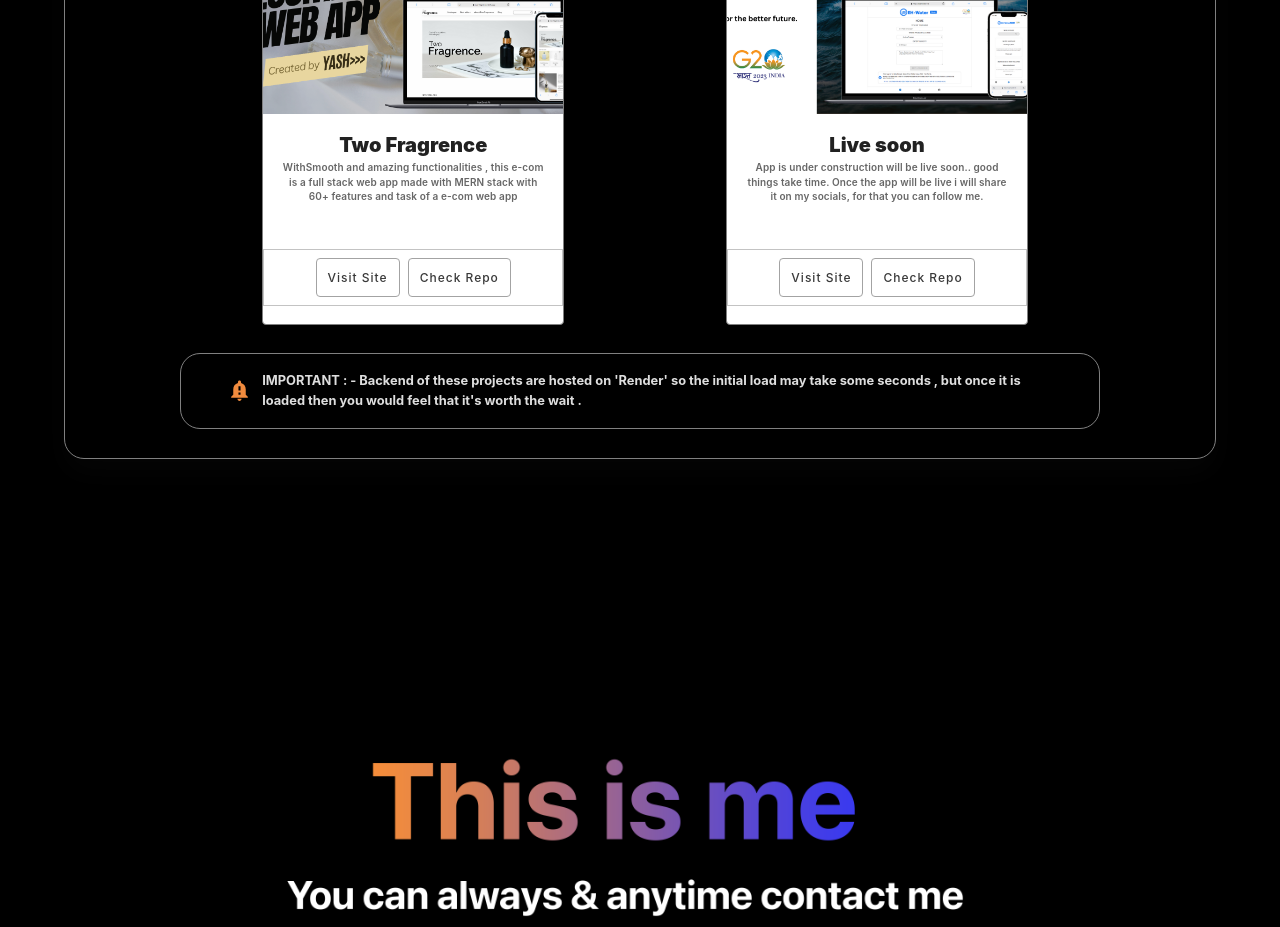
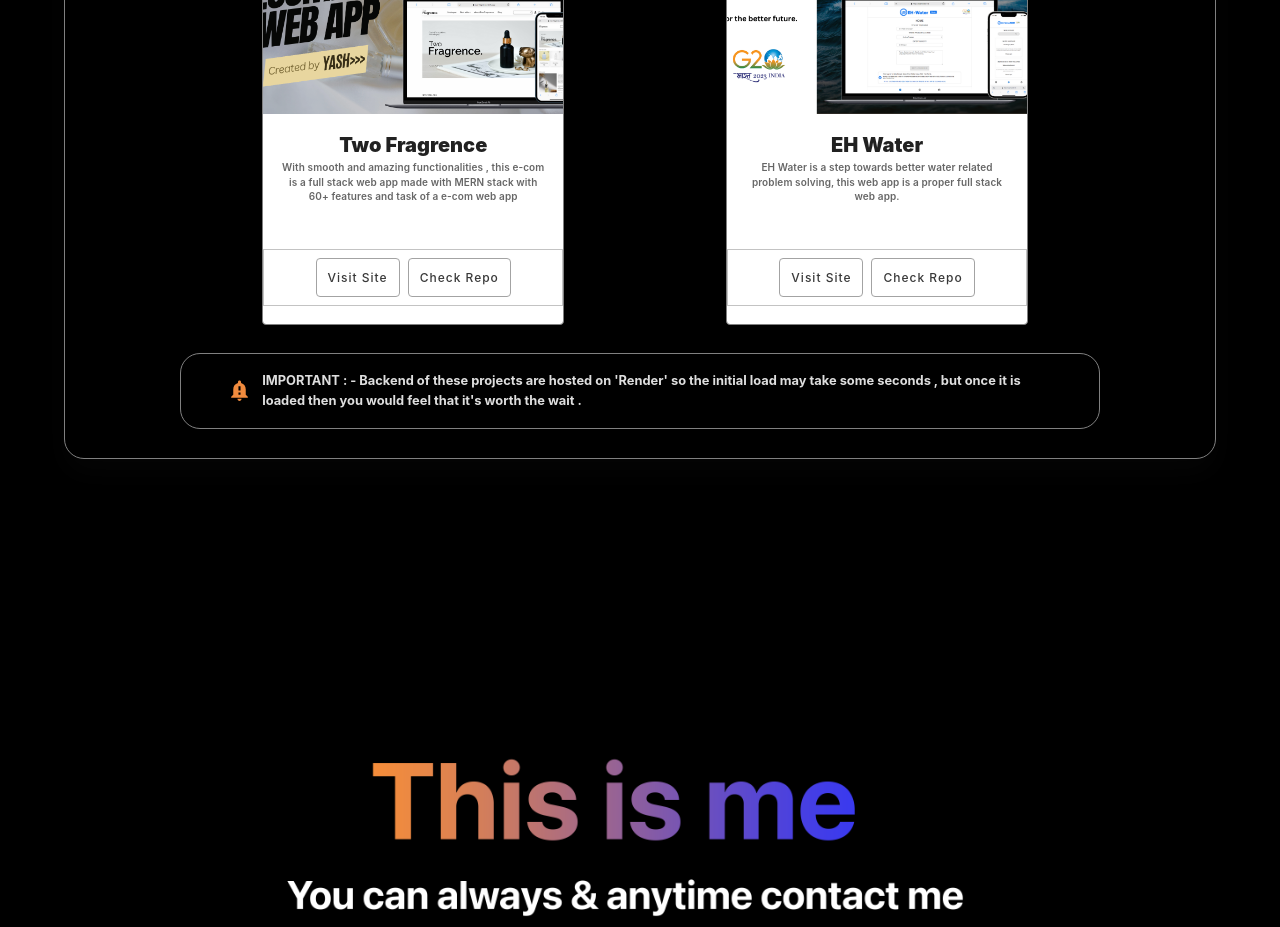
Before and after one commit to YYashSingh-9/my-portfolio, a React (Vite) app: page / in a window 1280 px wide. Shown: the part 2760-3687 px from the top of the page. Built offline with nearby package versions, Linux system fonts and the light colour scheme.

Commit message:
minor title update

```diff
--- a/src/Components/MyProjects.jsx
+++ b/src/Components/MyProjects.jsx
@@ -6,9 +6,9 @@ import classes from "./MyProjects.module.css";
 import Card from "./Utils/Card";
 const MyProjects = () => {
   const text1 =
-    "WithSmooth and amazing functionalities , this e-com is a full stack web app made with MERN stack with 60+ features and task of a e-com web app";
+    "With smooth and amazing functionalities , this e-com is a full stack web app made with MERN stack with 60+ features and task of a e-com web app";
   const text2 =
-    "App is under construction will be live soon.. good things take time. Once the app will be live i will share it on my socials, for that you can follow me.";
+    "EH Water is a step towards better water related problem solving, this web app is a proper full stack web app.";
   return (
     <>
       <Box className={classes.mainPDiv} id="my-work">
@@ -41,7 +41,7 @@ const MyProjects = () => {
                     <Card
                       img={img2}
                       text={text2}
-                      title={"Live soon"}
+                      title={"EH Water"}
                       repoLink={"https://github.com/YYashSingh-9/EH-Water"}
                       demoLink={"https://eh-water.netlify.app/"}
                     />
```
